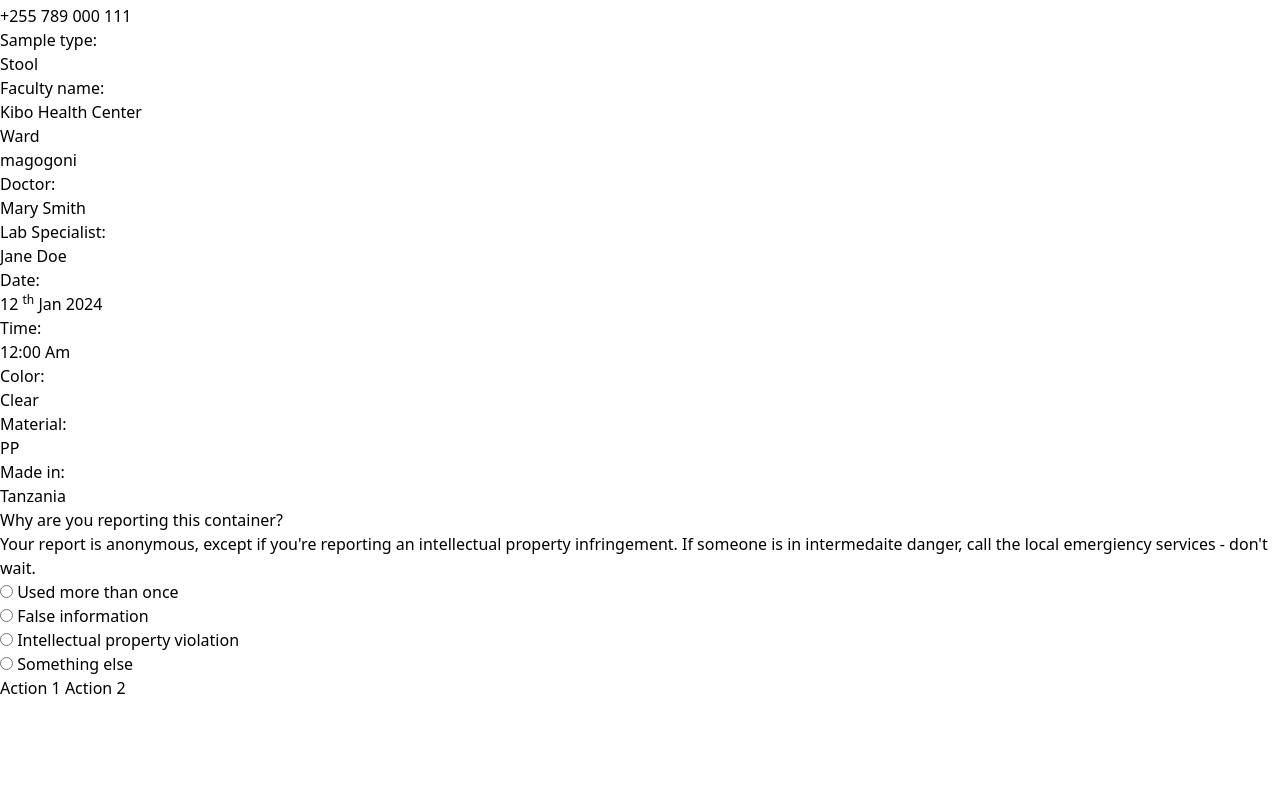
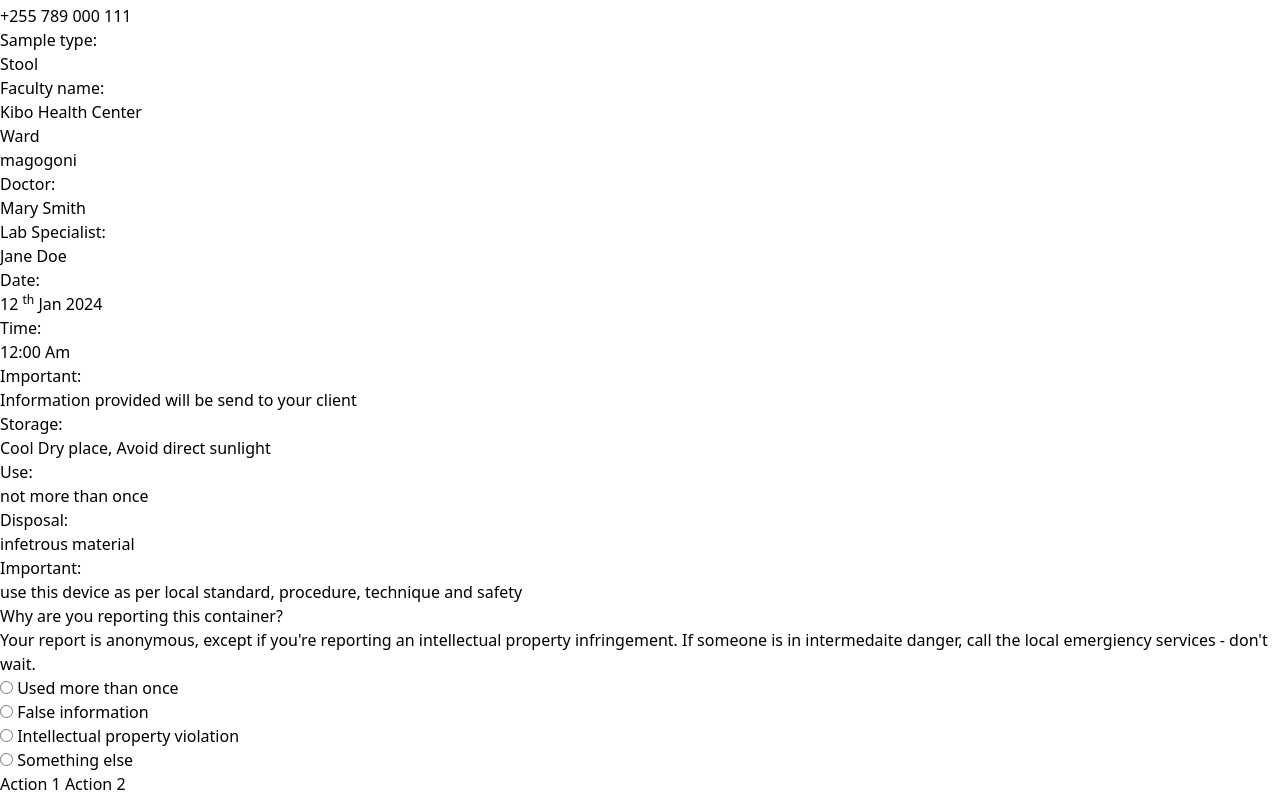
Before and after one commit to adamshabani/medical-lab-scan, a website: page index.html in a window 1280 px wide. Shown: the part 1792-2588 px from the top of the page. Before the commit the page ends 2492 px from the top, so only its background shows below. Drawn offline with nearby package versions, Linux system fonts and the light colour scheme; files that its build step writes are made by us from their sources; a web font is replaced by a local one.

Commit message:
add user manual

```diff
--- a/index.html
+++ b/index.html
@@ -287,32 +287,60 @@
                       </p>
                     </div>
                   </div>
+
                   <div class="flex text-sm gap-2">
-                    <h3 class="font-medium text-nowrap">Color:</h3>
-                    <p
-                      class="border-b-2 border-dotted basis-full text-gray-600 text-center uppercase"
-                    >
-                      Clear
-                    </p>
-                  </div>
-                  <div class="flex text-sm gap-2">
-                    <h3 class="font-medium text-nowrap">Material:</h3>
-                    <p
-                      class="border-b-2 border-dotted basis-full text-gray-600 text-center uppercase"
-                    >
-                      PP
-                    </p>
-                  </div>
-                  <div class="flex text-sm gap-2">
-                    <h3 class="font-medium text-nowrap">Made in:</h3>
-                    <p
-                      class="border-b-2 border-dotted basis-full text-gray-600 text-center uppercase"
-                    >
-                      Tanzania
+                    <h3 class="font-medium text-nowrap">Important:</h3>
+                    <p class="basis-full text-gray-600 italic">
+                      Information provided will be send to your client
                     </p>
                   </div>
                 </div>
-                <div id="report" class="content py-5 md:py-6 px-8 space-y-5">
+
+                <div
+                  id="manual"
+                  class="content py-5 md:py-6 px-8 space-y-5 min-h-80"
+                >
+                  <div class="flex text-sm gap-2">
+                    <h3 class="font-medium text-nowrap">Storage:</h3>
+                    <p
+                      class="border-b-2 border-dotted basis-full text-gray-600 text-center capitalize space-x-3"
+                    >
+                      <span> Cool Dry place</span>,
+                      <span>Avoid direct sunlight</span>
+                    </p>
+                  </div>
+
+                  <div class="flex text-sm gap-2">
+                    <h3 class="font-medium text-nowrap">Use:</h3>
+                    <p
+                      class="border-b-2 border-dotted basis-full text-gray-600 text-center capitalize"
+                    >
+                      not more than once
+                    </p>
+                  </div>
+
+                  <div class="flex text-sm gap-2">
+                    <h3 class="font-medium text-nowrap">Disposal:</h3>
+                    <p
+                      class="border-b-2 border-dotted basis-full text-gray-600 text-center capitalize"
+                    >
+                      infetrous material
+                    </p>
+                  </div>
+
+                  <div class="flex text-sm gap-2">
+                    <h3 class="font-medium text-nowrap">Important:</h3>
+                    <p class="basis-full text-gray-600 italic">
+                      use this device as per local standard, procedure,
+                      technique and safety
+                    </p>
+                  </div>
+                </div>
+
+                <div
+                  id="report"
+                  class="content py-5 md:py-6 px-8 space-y-5 min-h-80"
+                >
                   <div class="space-y-1 mb-8">
                     <h3 class="text-sm font-medium">
                       Why are you reporting this container?
```
